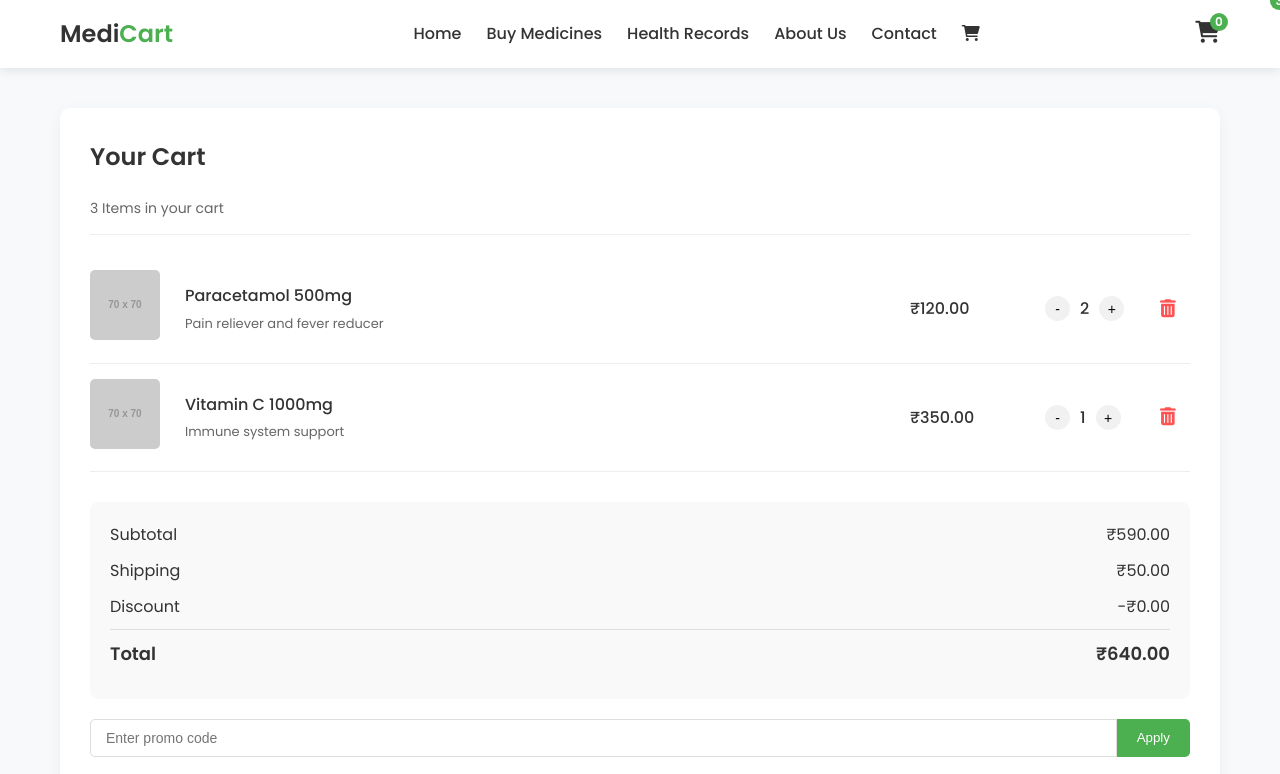
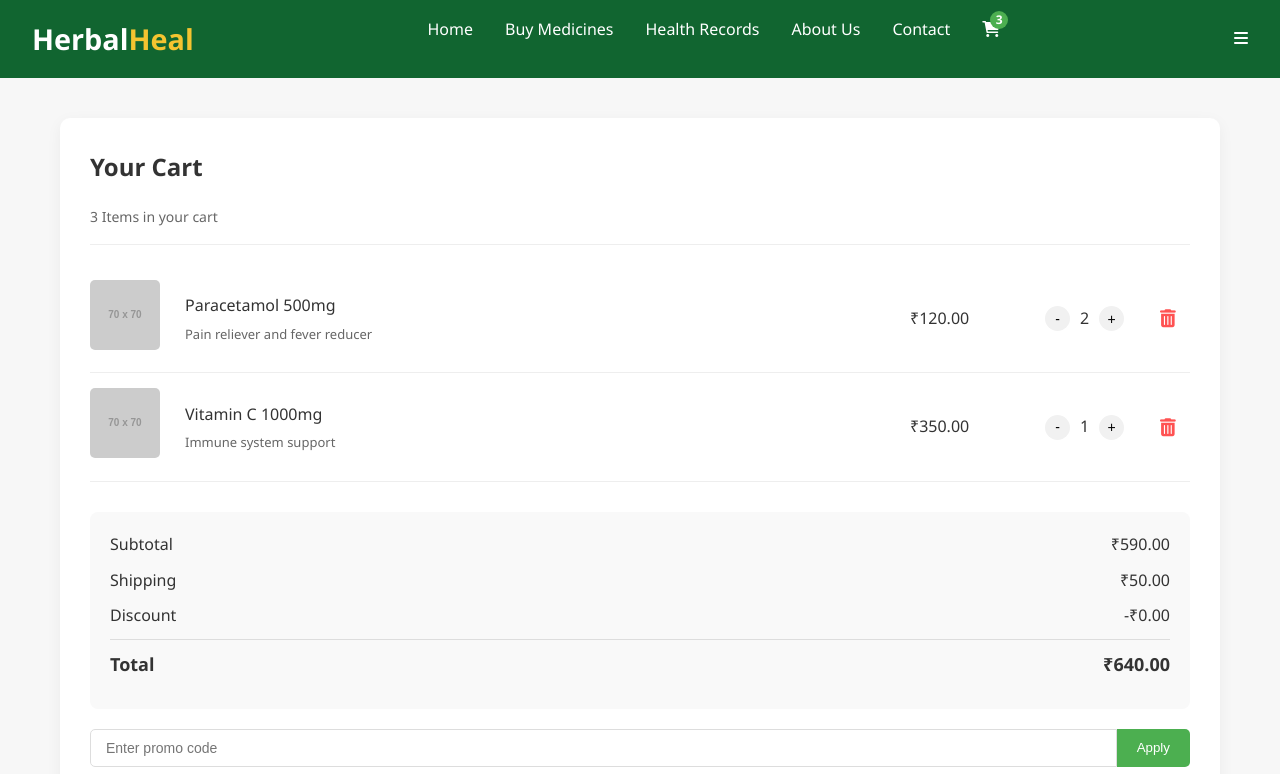
Before and after one commit to Aditya-Chabba/Online-Pharmacy, a plain HTML site: page Pages/Cart page/Cart.html in a window 1280 px wide. Shown: the top 774 px of the page. Drawn offline with Linux system fonts and the light colour scheme; placeholder pictures from the web are drawn by us; files whose address does not match are found by name.

```diff
--- a/Pages/Cart page/Cart.html
+++ b/Pages/Cart page/Cart.html
@@ -7,28 +7,24 @@
     <link href="https://fonts.googleapis.com/css2?family=Poppins:wght@300;400;500;600&display=swap" rel="stylesheet">
     <link rel="stylesheet" href="https://cdnjs.cloudflare.com/ajax/libs/font-awesome/6.0.0-beta3/css/all.min.css">
     <link rel="stylesheet" href="./cart.css">
+    <link rel="stylesheet" href="../Home Page/home.css">
 </head>
 <body>
     <header>
-        <div class="container">
-            <div class="logo">
-                <h1>Medi<span>Cart</span></h1>
-            </div>
-            <nav>
+        <nav class="navbar">
+            <div class="logo">Herbal<span>Heal</span></div>
             <ul class="nav-links">
                 <li><a href="../Home Page/home.html">Home</a></li>
                 <li><a href="../Buy Medicine page/buymedicine.html" class="active">Buy Medicines</a></li>
-                    <li><a href="../Health Record page/HealthRecords.html">Health Records</a></li>
+                <li><a href="../Prescription Upload page/PrescriptionUpload.html">Health Records</a></li>
                 <li><a href="../About Us page/Aboutus.html">About Us</a></li>
                 <li><a href="../Contact Us page/ContactUs.html">Contact</a></li>
                 <li><a href="../Cart page/Cart.html"><i class="fas fa-shopping-cart"></i> <span class="cart-count">0</span></a></li>
             </ul>
+            <div class="mobile-menu-toggle">
+                <i class="fas fa-bars"></i>
+            </div>
         </nav>
-            <div class="cart-icon" id="cart-icon">
-                <i class="fas fa-shopping-cart"></i>
-                <span class="cart-count">0</span>
-            </div>
-        </div>
     </header>
 
     <main>
--- a/Pages/Cart page/cart.css
+++ b/Pages/Cart page/cart.css
@@ -18,64 +18,10 @@ body {
 }
 
 /* Header Styles */
-header {
-    background-color: #ffffff;
-    box-shadow: 0 2px 10px rgba(0, 0, 0, 0.1);
-    position: sticky;
-    top: 0;
-    z-index: 100;
-}
-
-header .container {
-    display: flex;
-    justify-content: space-between;
-    align-items: center;
-    padding: 15px 20px;
-}
-
-.logo h1 {
-    font-size: 24px;
-    font-weight: 600;
-    color: #333;
-}
-
-.logo span {
-    color: #4CAF50;
-}
-
-nav ul {
-    display: flex;
-    list-style: none;
-}
-
-nav ul li {
-    margin-left: 25px;
-}
-
-nav ul li a {
-    text-decoration: none;
-    color: #333;
-    font-weight: 500;
-    transition: color 0.3s ease;
-}
-
-nav ul li a:hover {
-    color: #4CAF50;
-}
-
-.cart-icon {
-    position: relative;
-    cursor: pointer;
-}
-
-.cart-icon i {
-    font-size: 22px;
-    color: #333;
-}
 
 .cart-count {
-    position: absolute;
-    top: -8px;
+    position: relative;
+    top: -32px;
     right: -8px;
     background-color: #4CAF50;
     color: white;
--- a/Pages/Medicine detail page/medicineDetail.js
+++ b/Pages/Medicine detail page/medicineDetail.js
@@ -1,5 +1,4 @@
-import products from "./data/medicine.js";
-
+import products from "../../data/medicine.js";
 // ===== Utility Functions =====
 function getProductIdFromUrl() {
   const urlParams = new URLSearchParams(window.location.search);
@@ -29,6 +28,7 @@ function generateStarRating(rating) {
 // ===== Page Initialization =====
 document.addEventListener("DOMContentLoaded", () => {
   const productId = getProductIdFromUrl();
+  console.log(productId)
   const product = products.find((p) => p.id === productId) || products[0];
   let cart = JSON.parse(localStorage.getItem("cart")) || [];
 
```
Lines whose indentation alone changed are shown as unchanged.
